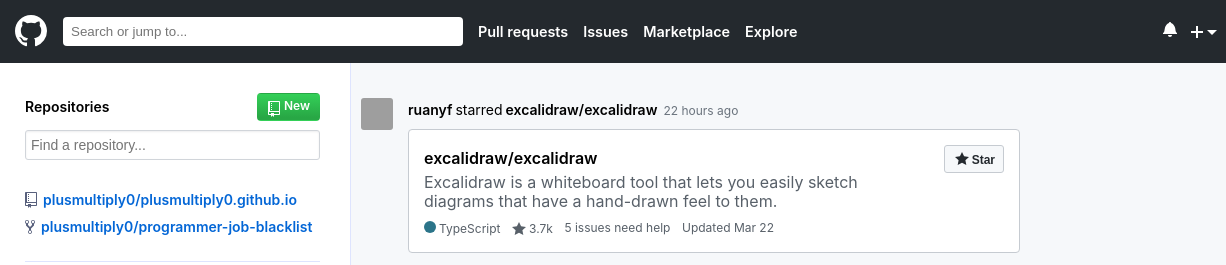
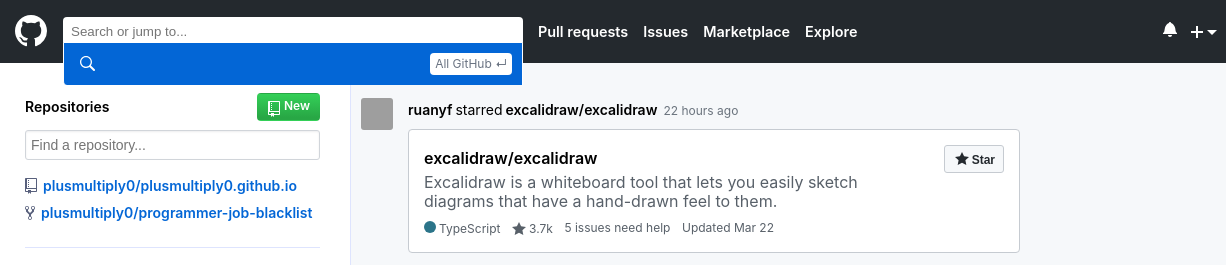
Before and after one commit to plusmultiply0/github-static, a plain HTML site: page index.html in a window 1280 px wide. Both pictures are taken after a click on the element 213 px from the left and 31 px from the top of the page. Shown: the top 265 px of the page, 0-1226 px from the left. Drawn offline with Linux system fonts and the light colour scheme; grey boxes are pictures that could not be loaded.

Commit message:
finish a search menu

```diff
--- a/index.html
+++ b/index.html
@@ -24,6 +24,29 @@
                 <input class="searchin" type="search" placeholder="Search or jump to...">
                 <img class="searchImg" src="https://github.githubassets.com/images/search-key-slash.svg">
             </div>
+
+            <div class="btsearch">
+                <svg height="16" width="16" class="octicon octicon-search flex-shrink-0 js-jump-to-octicon-search"
+                    title="Search" aria-label="Search" viewBox="0 0 16 16" version="1.1" role="img">
+                    <path class="forfill" fill-rule="evenodd"
+                        d="M15.7 13.3l-3.81-3.83A5.93 5.93 0 0013 6c0-3.31-2.69-6-6-6S1 2.69 1 6s2.69 6 6 6c1.3 0 2.48-.41 3.47-1.11l3.83 3.81c.19.2.45.3.7.3.25 0 .52-.09.7-.3a.996.996 0 000-1.41v.01zM7 10.7c-2.59 0-4.7-2.11-4.7-4.7 0-2.59 2.11-4.7 4.7-4.7 2.59 0 4.7 2.11 4.7 4.7 0 2.59-2.11 4.7-4.7 4.7z">
+                    </path>
+                </svg>
+
+                    <div class="forvalue">
+                        <input class="searchvalue" type="search">
+                    </div>
+
+                <div class="searchbt">
+                    <span>
+                        All GitHub
+                    </span>
+                    <span>
+                        ↵
+                    </span>
+                </div>
+            </div>
+
             <ul class="navtop">
                 <li><a href="https://github.com/pulls">Pull requests</a></li>
                 <li><a href="https://github.com/issues">Issues</a></li>
@@ -210,7 +233,8 @@
 
                             <div class="namehover">
                                 <div class="bigavatar">
-                                    <a href="/ruanyf"><img src="https://avatars3.githubusercontent.com/u/905434?s=120&v=4"></a>
+                                    <a href="/ruanyf"><img
+                                            src="https://avatars3.githubusercontent.com/u/905434?s=120&v=4"></a>
                                 </div>
                                 <div class="selfintro">
                                     <div>
@@ -218,8 +242,8 @@
                                         <a href="/ruanyf">ruanyf</a>
                                     </div>
                                     <div class="selflocation">
-                                        <svg class="octicon octicon-location" viewBox="0 0 12 16" version="1.1" width="12"
-                                            height="16" aria-hidden="true">
+                                        <svg class="octicon octicon-location" viewBox="0 0 12 16" version="1.1"
+                                            width="12" height="16" aria-hidden="true">
                                             <path class="locationicon" fill-rule="evenodd"
                                                 d="M6 0C2.69 0 0 2.5 0 5.5 0 10.02 6 16 6 16s6-5.98 6-10.5C12 2.5 9.31 0 6 0zm0 14.55C4.14 12.52 1 8.44 1 5.5 1 3.02 3.25 1 6 1c1.34 0 2.61.48 3.56 1.36.92.86 1.44 1.97 1.44 3.14 0 2.94-3.14 7.02-5 9.05zM8 5.5c0 1.11-.89 2-2 2-1.11 0-2-.89-2-2 0-1.11.89-2 2-2 1.11 0 2 .89 2 2z">
                                             </path>
@@ -230,7 +254,8 @@
                             </div>
 
                             <span>starred</span>
-                            <a href="https://github.com/excalidraw/excalidraw"><span>excalidraw/excalidraw</span></a><span
+                            <a
+                                href="https://github.com/excalidraw/excalidraw"><span>excalidraw/excalidraw</span></a><span
                                 class="dated">22
                                 hours ago</span>
                         </div>
--- a/scripts/one.js
+++ b/scripts/one.js
@@ -1,13 +1,23 @@
 /*顶部搜索框点击*/
+/*显示下拉搜索框 */
 var topSearchClick = document.getElementsByClassName('topsearch')[0];
 var topSearchImg = document.getElementsByClassName('searchImg')[0];
 var topSearchInput = document.getElementsByClassName('searchin')[0];
 
+var btsearchinput = document.getElementsByClassName('btsearch')[0];
+var getSearchValue = document.getElementsByClassName('searchin')[0];
+var showValuein = document.getElementsByClassName('forvalue')[0];
+var getFormerValue = document.getElementsByClassName('forvalue');
+
+
+
 var turnWhite = function(){
     topSearchImg.style.display="none";
-    topSearchClick.style.width = "400px";
+    topSearchClick.style.width = "460px";
     topSearchClick.style.background = "white";
     topSearchInput.style.width="390px";
+
+    btsearchinput.style.display="flex";
 }
 
 topSearchClick.addEventListener("click",turnWhite);
@@ -18,8 +28,48 @@
     topSearchClick.style.width = "300px";
     topSearchClick.style.background = "hsla(0,0%,100%,.125)";
     topSearchInput.style.width="288px";
+
+    btsearchinput.style.display="none"
 }
 topSearchClick.addEventListener('focusout',cancelTopClick);
+
+/*在搜索框下方实时显示输入结果 */
+var showSearchResult = function(event){
+    var putValue = document.getElementsByClassName('searchvalue')[0];
+    console.log(putValue.value);
+    var showValue = document.getElementsByClassName('searchin')[0];
+    console.log(showValue.value);
+    if(!showValue.value){
+        putValue.value="";
+    }
+    else{
+        putValue.value = showValue.value;
+    }
+
+}
+/*
+var showSearchResult = function(event){
+    if( btsearchinput.style.display == "flex"){
+        var getValue = document.getElementsByClassName('searchin')[0];
+        var getformerValue = document.getElementsByClassName('forvalue');
+
+        var value = getValue.value;
+        console.log(value);
+        //showValuein.removeChild(nowValue);
+        var nowValue = document.createTextNode(value);
+
+        if(!getformerValue[0].firstChild.wholeText){
+            showValuein.appendChild(nowValue);
+        }
+
+        var formervalue = getFormerValue[0].firstChild;
+        console.log('yes');
+
+        showValuein.replaceChild(nowValue,formervalue);
+    }
+}
+*/
+topSearchClick.addEventListener('keyup',showSearchResult);
 
 /*顶部+号点击*/
 var topRightadd = document.getElementById('addicon');
--- a/styles/one.css
+++ b/styles/one.css
@@ -103,6 +103,53 @@
 /*去掉输入框默认的×*/
 input[type="search"]::-webkit-search-cancel-button{
 	-webkit-appearance: none;
+}
+
+/*顶部搜索下拉菜单*/
+.btsearch:hover,.btsearch:focus{
+	display: flex;
+}
+
+.btsearch{
+	width: 460px;
+	position: absolute;
+	background-color: #0366d6;
+	top: 43px;
+	left: 63px;
+	z-index: 1;
+	border-left: 1px solid #fff;
+	border-right: 1px solid #fff;
+	display: none;
+	justify-content: space-between;
+	align-items: center;
+	padding: 10px 10px;
+	padding-left: 15px;
+
+	border-radius: 0 0 0 4px;
+}
+.btsearch .searchbt{
+	background-color: #fff;
+	font-size: 12px;
+	color: #6A7382;
+	border-radius: 4px;
+	padding: 4px 5px;
+}
+.btsearch .forfill{
+	fill: #fff;
+}
+.btsearch .forvalue{
+	margin-left: -290px;
+	color: #fff;
+	background-color: #0366d6;
+}
+.btsearch .forvalue .searchvalue{
+	background-color: #0366d6;
+	border: none;
+	position: absolute;
+	margin-left: -8px;
+	top: 12px;
+	width: 300px;
+	color: #fff;
 }
 
 /*顶部导航菜单*/
@@ -398,13 +445,13 @@
 
 }
 .repolists{
-	margin-top: 10px;
+	margin-top: 5px;
 }
 .repolists li{
 	padding-top: 10px;
 }
 .ulone{
-	margin-top: 12px;
+	margin-top: 3px;
 }
 .repolists > li:last-child{
 	padding-bottom: 25px;
@@ -452,7 +499,7 @@
 /*延迟消失√并不--》调整边距*/
 .repocontent::before{
 	position: absolute;
-	top: 72px;
+	top: 71px;
 	left: 14px;
 	content: " ";
 	height: 0px;
@@ -464,7 +511,7 @@
 }
 .repocontent::after{
 	position: absolute;
-	top: 72px;
+	top: 71px;
 	left: 15px;
 	content: " ";
 	height: 0px;
```
